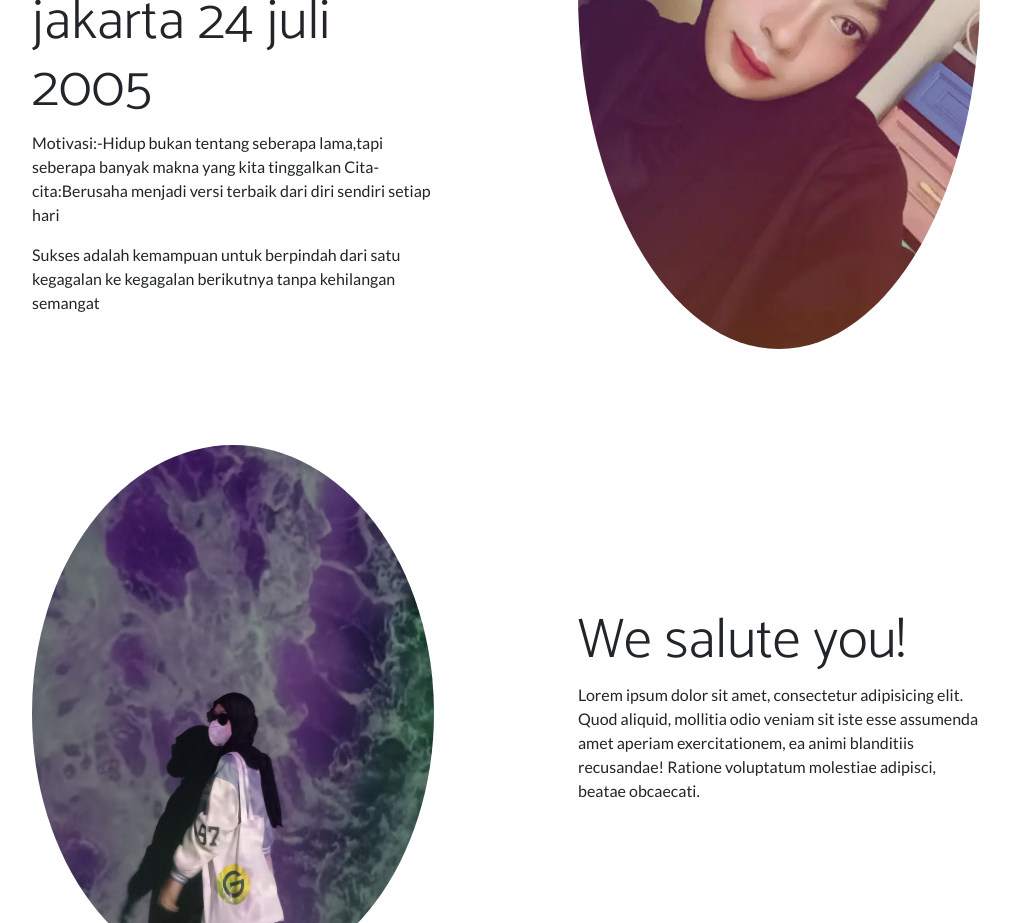
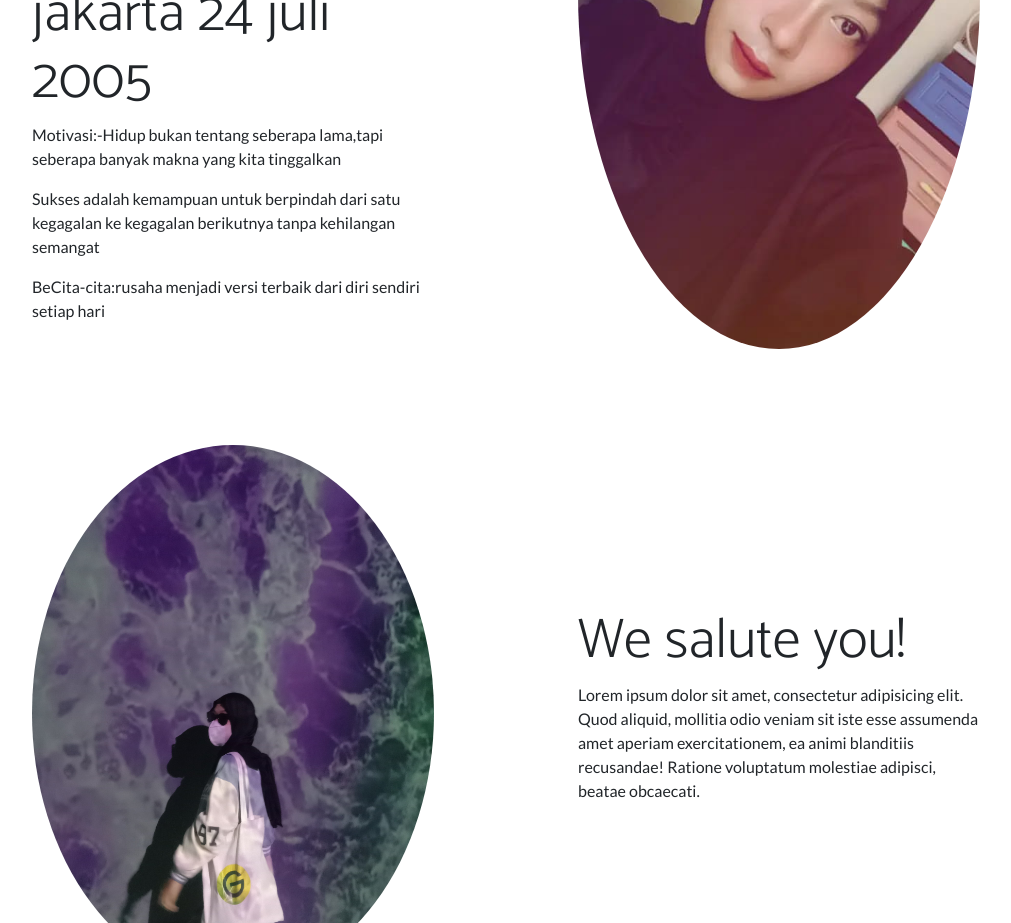
Before and after one commit to Nurul2407/nuruljulianah.github.io, a plain HTML site: page index.html in a window 1280 px wide. Shown: the part 1100-2023 px from the top of the page, without its empty margins (134-1145 px from the left). Drawn offline with nearby package versions, Linux system fonts and the light colour scheme.

Commit message:
Update index.html

```diff
--- a/index.html
+++ b/index.html
@@ -88,12 +88,15 @@
               </h2>
               <p>
                 Motivasi:-Hidup bukan tentang seberapa lama,tapi seberapa banyak
-                makna yang kita tinggalkan Cita-cita:Berusaha menjadi versi
-                terbaik dari diri sendiri setiap hari
+                makna yang kita tinggalkan
               </p>
               <p>
                 Sukses adalah kemampuan untuk berpindah dari satu kegagalan ke
                 kegagalan berikutnya tanpa kehilangan semangat
+              </p>
+              <p>
+                BeCita-cita:rusaha menjadi versi terbaik dari diri sendiri
+                setiap hari
               </p>
             </div>
           </div>
```
